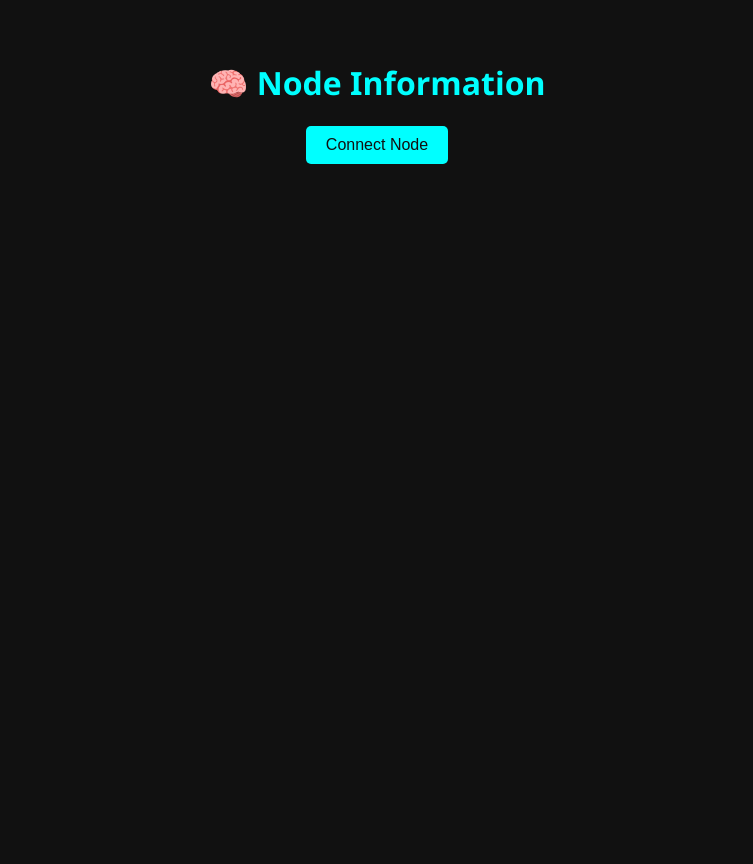
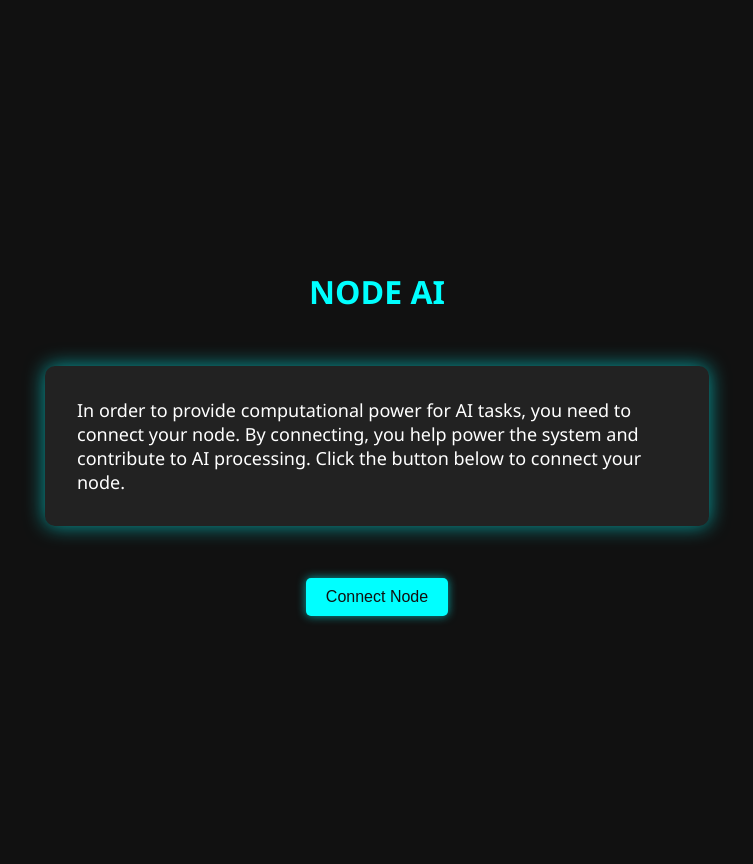
Before and after one commit to Svaaan/HelloWorldAi, a Python web app: template src/frontend/template/connect.html in a window 1280 px wide. Shown: the whole page, without its empty margins (263-1016 px from the left). Before the commit the page ends 164 px from the top, so only its background shows below. Run offline with Jinja, Linux system fonts and the light colour scheme; the template is opened without the code that fills it, so the values that code supplies are empty.

Commit message:
small tweakings

```diff
--- a/src/frontend/template/connect.html
+++ b/src/frontend/template/connect.html
@@ -1,5 +1,6 @@
 <!DOCTYPE html>
 <html lang="sv">
+
 <head>
     <meta charset="UTF-8">
     <title>Node Information</title>
@@ -10,18 +11,68 @@
             color: #fff;
             padding: 2rem;
             text-align: center;
+            display: flex;
+            flex-direction: column;
+            justify-content: center;
+            height: 100vh; /* Use full viewport height */
+            align-items: center;
+            margin: 0;
         }
+
         h1 {
             color: #00FFFF; /* Neon light blue */
         }
+
+        /* Node information box styling */
+        .Connect-info {
+            background: #222;
+            padding: 2rem;
+            margin: 2rem 0;
+            border-radius: 10px;
+            text-align: left;
+            box-shadow: 0 0 20px rgba(0, 255, 255, 0.6); /* Neon effect */
+            max-width: 600px;
+            margin-left: auto;
+            margin-right: auto;
+        }
+
+        /* Status and success message styling */
         .status {
+            font-weight: bold;
+            color: #32CD32; /* Green for success */
+        }
+
+        .success {
+            color: #32CD32; /* Green for success */
+        }
+
+        .status-message {
             font-weight: bold;
             color: #00FFFF; /* Neon light blue */
         }
-        .processing {
-            font-weight: bold;
-            color: #00FFFF; /* Neon light blue */
+
+        .usage-info {
+            background: #333;
+            padding: 1rem;
+            margin-top: 20px;
+            border-radius: 10px;
         }
+
+        /* Styling for the button and text explaining why to connect */
+        .info-text {
+            background: #222;
+            padding: 2rem;
+            margin: 2rem 0;
+            border-radius: 10px;
+            text-align: left;
+            box-shadow: 0 0 20px rgba(0, 255, 255, 0.6); /* Neon effect */
+            max-width: 600px;
+            margin-left: auto;
+            margin-right: auto;
+            font-size: 18px;
+            color: #fff;
+        }
+
         button {
             background-color: #00FFFF; /* Neon light blue */
             color: #111;
@@ -30,25 +81,37 @@
             border-radius: 5px;
             cursor: pointer;
             font-size: 16px;
+            margin-top: 20px;
+            box-shadow: 0 0 10px rgba(0, 255, 255, 0.6);
         }
+
         button:hover {
             background-color: #00BFFF; /* Lighter blue */
         }
+
         /* Success or error message styles */
         .success-message {
             color: #32CD32; /* Green for success */
             font-size: 18px;
             margin-top: 20px;
         }
+
         .error-message {
             color: #FF6347; /* Red for error */
             font-size: 18px;
             margin-top: 20px;
         }
+
     </style>
 </head>
+
 <body>
-    <h1>🧠 Node Information</h1>
+    <h1>NODE AI</h1>
+
+    <!-- Explanation text -->
+    <p class="info-text">
+        In order to provide computational power for AI tasks, you need to connect your node. By connecting, you help power the system and contribute to AI processing. Click the button below to connect your node.
+    </p>
 
     <!-- Button to trigger node connection -->
     <button id="connectNodeButton">Connect Node</button>
@@ -133,4 +196,5 @@
     </script>
 
 </body>
+
 </html>
```
